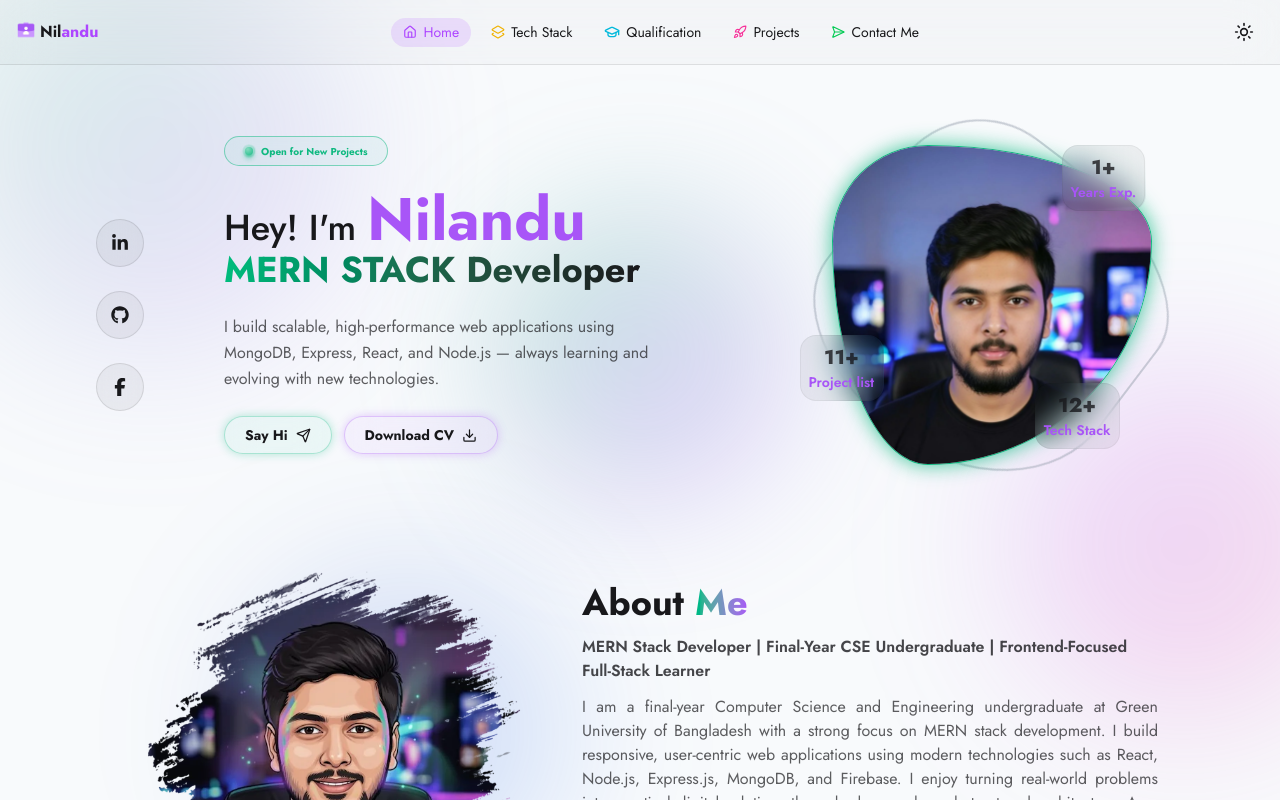
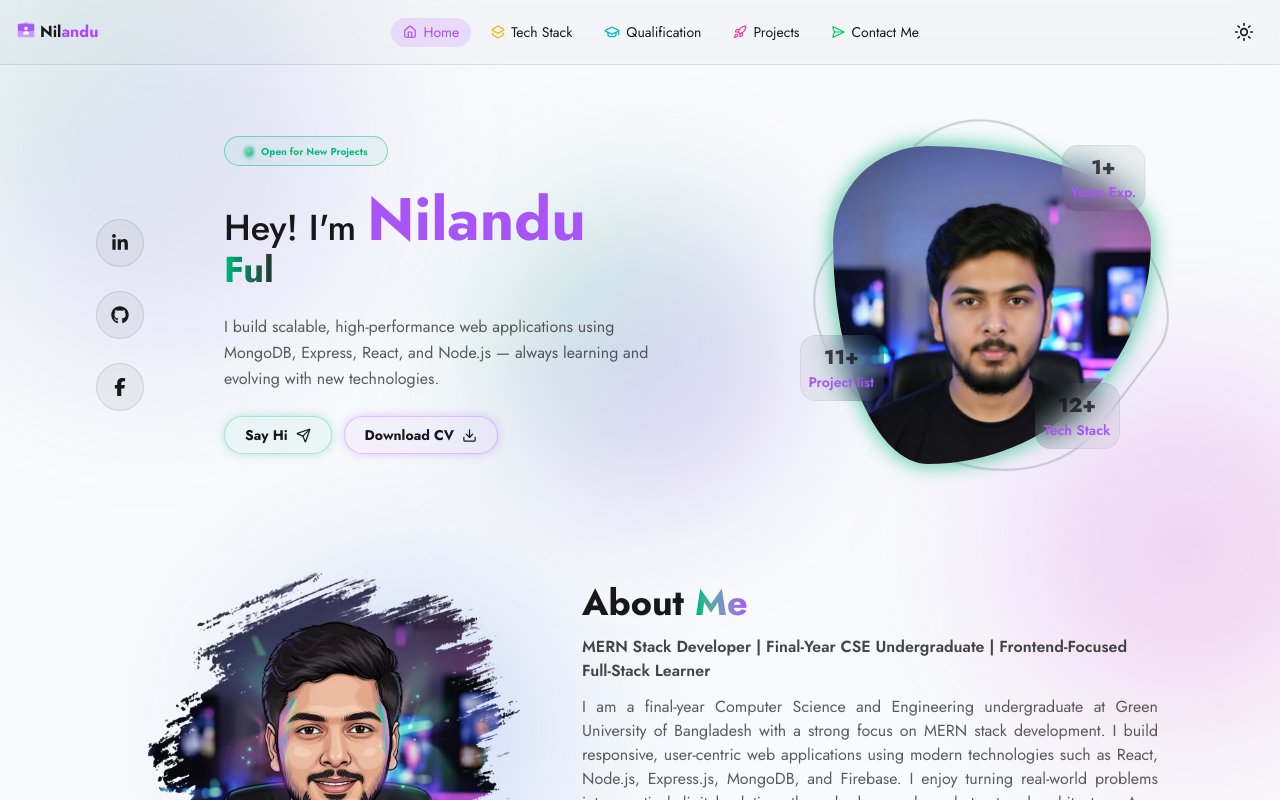
Before and after one commit to nknilandu/nilandu-portfolio, a React (Vite) app: page / in a window 1280 px wide. Shown: the top 800 px of the page. Built offline with nearby package versions, Linux system fonts and the light colour scheme.

Commit message:
added react-type-animation

```diff
--- a/components/AboutMe/AboutMe.jsx
+++ b/components/AboutMe/AboutMe.jsx
@@ -3,7 +3,7 @@ import avater from "../../src/assets/aboutMe.webp";
 
 const AboutMe = () => {
   return (
-    <div data-aos="fade-in" data-aos-delay="200">
+    <div data-aos="fade-up" data-aos-delay="200">
       <div className="flex flex-col-reverse md:flex-row justify-center items-center gap-10">
         <div className="flex-1 flex justify-center max-w-[420px] h-fit">
           <img src={avater} alt="photo" className="object-cover w-full" />
--- a/components/Banner/Banner.jsx
+++ b/components/Banner/Banner.jsx
@@ -3,6 +3,7 @@ import avater from "../../src/assets/avaterImg.webp";
 import { FaGithub, FaLinkedinIn } from "react-icons/fa";
 import { FaFacebookF } from "react-icons/fa6";
 import { LuDownload } from "react-icons/lu";
+import { TypeAnimation } from "react-type-animation";
 
 const Banner = () => {
   return (
@@ -90,7 +91,21 @@ const Banner = () => {
               </span>
               <br />
               <span className="bg-gradient-to-r from-emerald-500 to-base-content bg-clip-text text-transparent">
-                MERN STACK Developer
+
+                <TypeAnimation
+    preRenderFirstString={true}
+    sequence={[
+      500,
+      'MERN STACK Developer', // initially rendered starting point
+      2000,
+      'Frontend-Focused',
+      1000,
+      'Full-Stack Learner',
+      500,
+    ]}
+    speed={50}
+    repeat={Infinity}
+  />
               </span>
             </h1>
 
@@ -130,7 +145,7 @@ const Banner = () => {
               <div className="absolute inset-0 z-10 border-2 border-gray-400/50 rounded-[30%_60%_50%_50%/30%_30%_40%_30%] animate-[spin_60s_linear_infinite]" />
 
               {/* Profile Image */}
-              <div className="relative z-20 w-full aspect-square rounded-[30%_70%_70%_30%/30%_30%_70%_70%] overflow-hidden border border-primary bg-base-content/10 shadow-[0_0_20px_rgba(16,185,129,0.8)]">
+              <div className="relative z-20 w-full aspect-square rounded-[30%_70%_70%_30%/30%_30%_70%_70%] overflow-hidden border border-primary/20 bg-base-content/10 shadow-[0_0_20px_rgba(16,185,129,0.8)]">
                 <img
                   src={avater}
                   alt="profile"
--- a/package.json
+++ b/package.json
@@ -19,6 +19,7 @@
     "react-icons": "^5.5.0",
     "react-router": "^7.12.0",
     "react-scroll": "^1.9.3",
+    "react-type-animation": "^3.2.0",
     "tailwindcss": "^4.1.18"
   },
   "devDependencies": {
```
Also changed, not shown: 1 other file (tests, documents, lock files or other folders).
